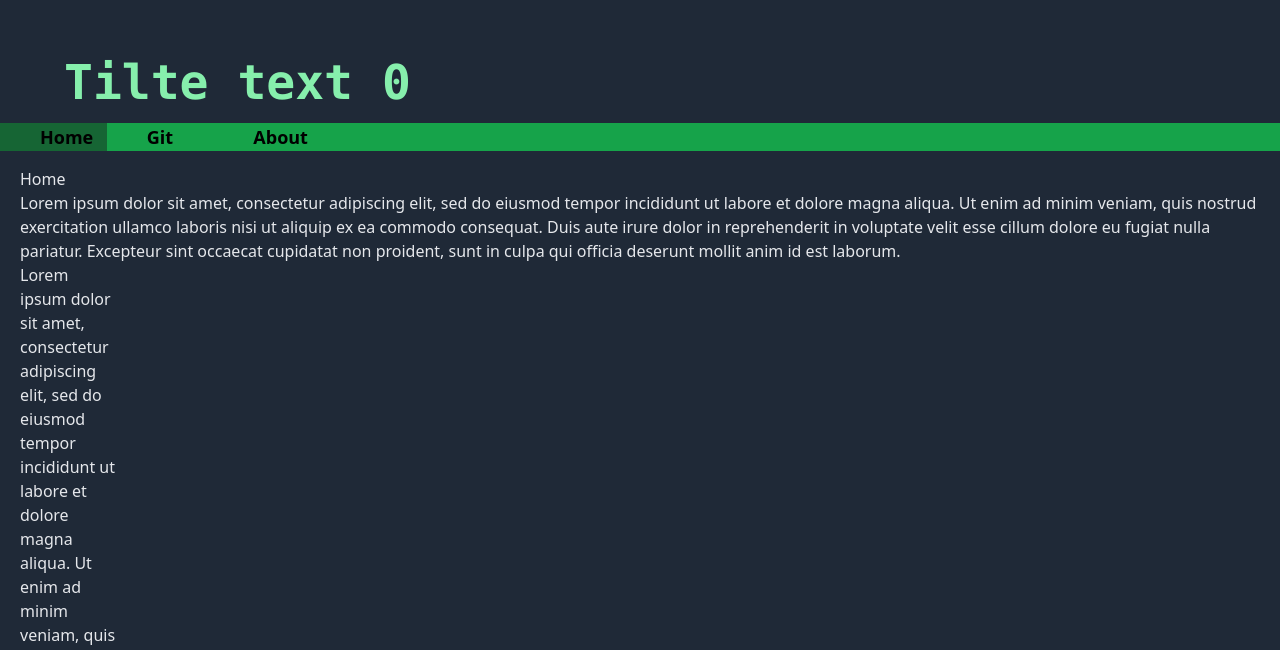
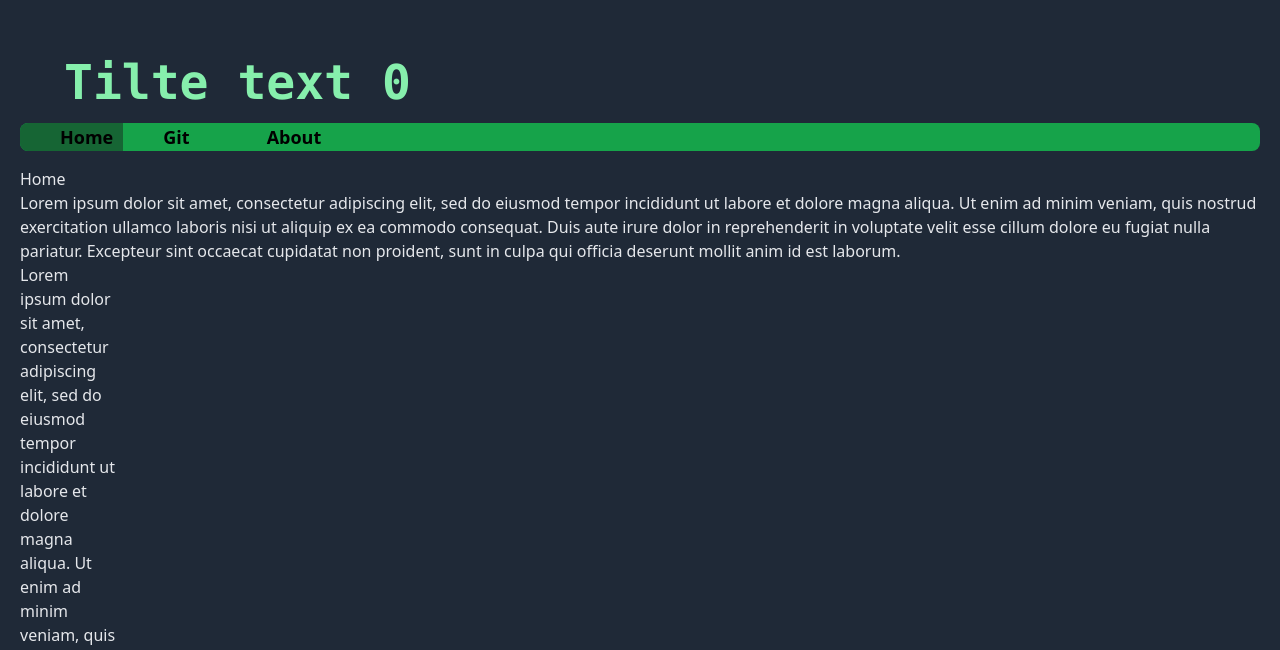
Before and after one commit to Kvan7/congenial-octo-disco, a React (Create React App) app in the folder my-app/: page / in a window 1280 px wide. Shown: the part 150-800 px from the top of the page. Built offline with nearby package versions, Linux system fonts and the light colour scheme.

Commit message:
correction to sticky thing, fully working now

```diff
--- a/my-app/src/components/pages/Layout.tsx
+++ b/my-app/src/components/pages/Layout.tsx
@@ -15,12 +15,12 @@ const Layout = (props: Props) => {
 		const cachedRef = ref.current;
 		const observer = new IntersectionObserver(
 			([e]) => {
-				// setIsSticky(e.intersectionRatio >= 0.4316258351893096);
-				setIsSticky(e.isIntersecting);
+				// console.log(e);
+				setIsSticky(!e.isIntersecting);
 			},
 			{
-				threshold: [0.4316258351893096],
-				rootMargin: "16px",
+				threshold: [0],
+				rootMargin: "16px 0px 0px 0px",
 			}
 		);
 		if (cachedRef) {
@@ -33,7 +33,8 @@ const Layout = (props: Props) => {
 	const whenSticky = "";
 	const whenNotSticky = "rounded-lg top-0 my-4 mx-5";
 	return (
-		<div ref={ref} id="NavBarDivComponent" className="-top-px pt-px">
+		<div>
+			<div ref={ref} id="NavBarDivComponent" className="-top-px pt-px" />
 			<nav className={(isSticky ? whenSticky : whenNotSticky) + ' bg-green-600 text-lg text-black font-semibold top-0 my-4 sticky z-50'}>
 				<NavLink to="/" end className={(navigationData) => link_winds + (isSticky ? " " : 'rounded-l-lg ') + (navigationData.isActive ? "bg-green-800" : "bg-green-600 hover:bg-green-700")}>Home</NavLink>
 				<NavLink to="/git" className={(navigationData) => link_winds + '' + (navigationData.isActive ? "bg-green-800" : "bg-green-600  hover:bg-green-700")}>Git</NavLink>
```
